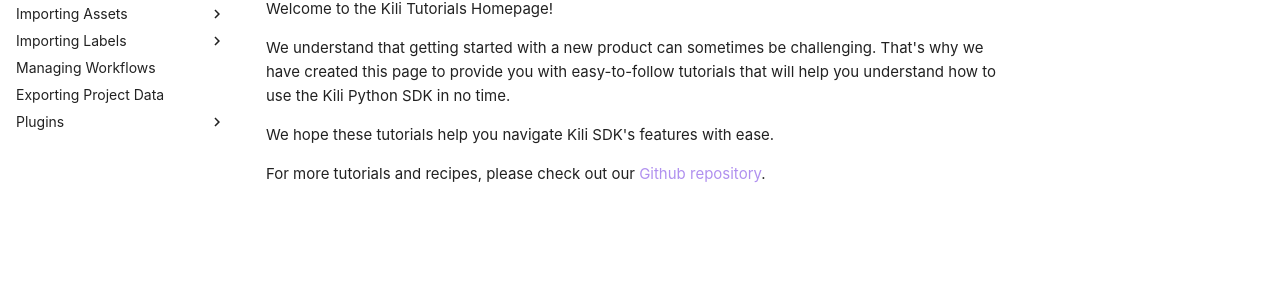
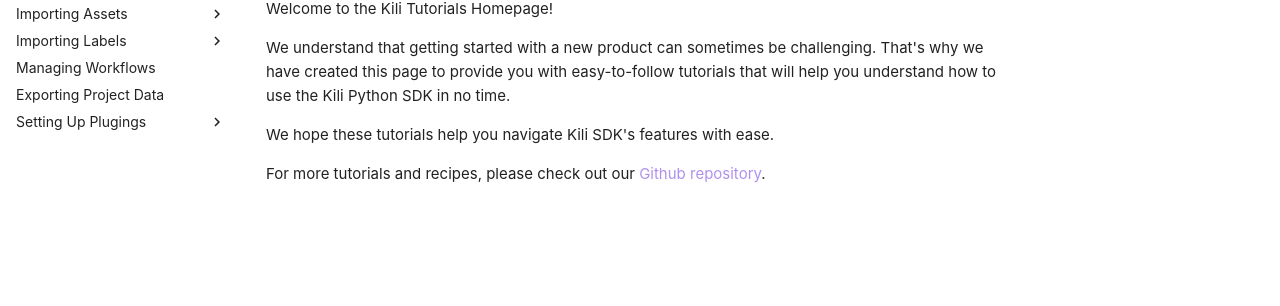
Before and after one commit to kili-technology/kili-python-sdk, an MkDocs documentation site: the page built from docs/tutorials.md, in a window 1280 px wide. Shown: the part 226-532 px from the top of the page. Built offline with MkDocs 1.6.1 and Material for MkDocs 9.7.7, drawn with Linux system fonts in a browser that asks for light colours; nearby versions of some CDN libraries; some web fonts are replaced; library files that are not in the unit come from our copies; comment, search, counter and statistics services are not loaded; the version menu is left out.

Commit message:
docs: reorganize the doc layout

```diff
--- a/mkdocs.yml
+++ b/mkdocs.yml
@@ -42,7 +42,7 @@
           - Inference Labels: sdk/tutorials/inference_labels.md
       - Managing Workflows: sdk/tutorials/set_up_workflows.md
       - Exporting Project Data: sdk/tutorials/export_a_kili_project.md
-      - Plugins:
+      - Setting Up Plugings:
           - Developing Plugins: sdk/tutorials/plugins_development.md
           - Plugin Example - Programmatic QA: sdk/tutorials/plugins_example.md
           - Plugins Library: sdk/tutorials/plugins_library.md
```
